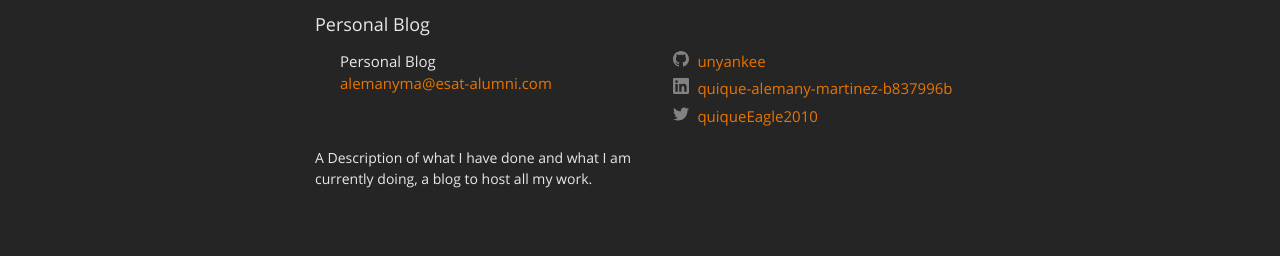
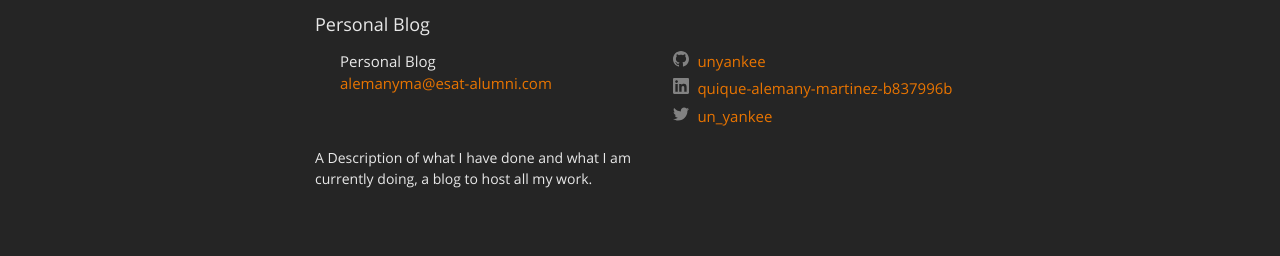
Before and after one commit to unyankee/unyankee.github.io, a Jekyll site: the page built from index.md, in a window 1280 px wide. Shown: the part 854-1110 px from the top of the page. Built offline with Jekyll 4.4.1, drawn with Linux system fonts in a browser that asks for light colours.

Commit message:
updated new twiter name

```diff
--- a/_config.yml
+++ b/_config.yml
@@ -20,7 +20,7 @@ description: >- # this means to ignore newlines until "baseurl:"
   all my work.
 baseurl: "" # the subpath of your site, e.g. /blog
 url: "https://github.com/unyankee" # the base hostname & protocol for your site, e.g. https://github.com/unyankee
-twitter_username: quiqueEagle2010
+twitter_username: un_yankee
 github_username:  unyankee
 linkedin_username: quique-alemany-martinez-b837996b
 
```
